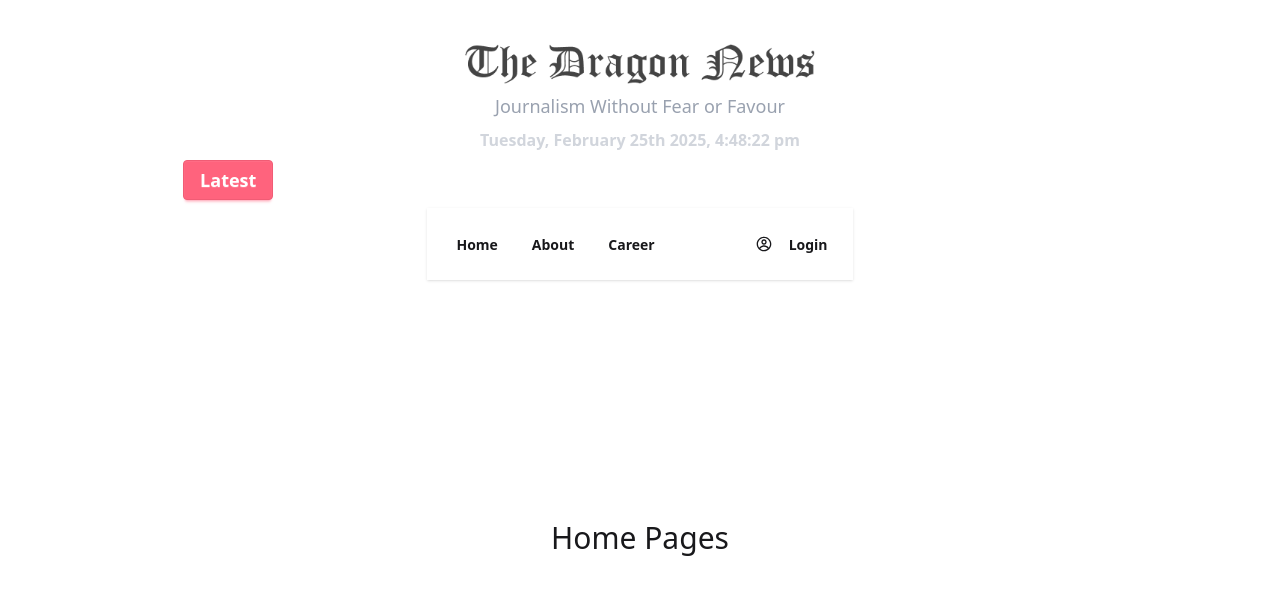
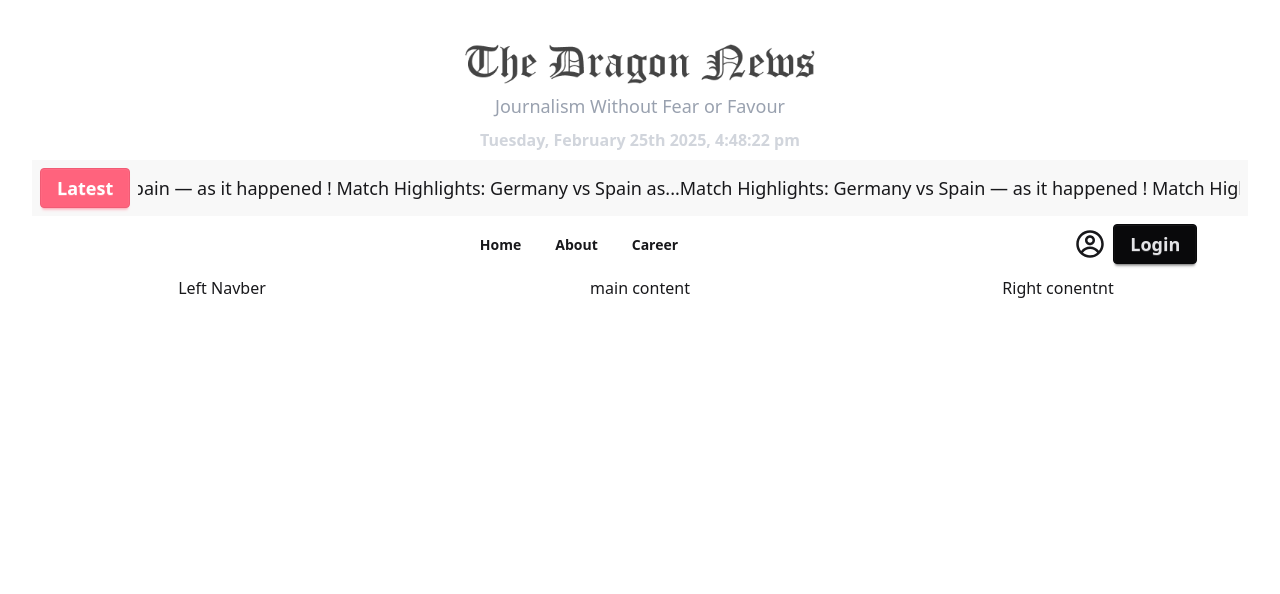
Before and after one commit to MdAsraful56/Dargon-News, a React (Vite) app: page / in a window 1280 px wide. Shown: the top 594 px of the page. Built offline with nearby package versions, Linux system fonts and the light colour scheme.

Commit message:
header completed

```diff
--- a/package.json
+++ b/package.json
@@ -14,6 +14,7 @@
     "moment": "^2.30.1",
     "react": "^19.0.0",
     "react-dom": "^19.0.0",
+    "react-fast-marquee": "^1.6.5",
     "react-icons": "^5.5.0",
     "react-router": "^7.2.0",
     "tailwindcss": "^4.0.8"
--- a/src/App.jsx
+++ b/src/App.jsx
@@ -11,6 +11,7 @@ function App() {
       <Route path='/' element={ <Root /> }>
         <Route index element={ <Home /> } />
         <Route path='/login' element={ <Login /> } />
+
       </Route>
     )
   )
--- a/src/components/Header/Header.jsx
+++ b/src/components/Header/Header.jsx
@@ -1,6 +1,8 @@
 import moment from 'moment';
 import logo from '../../assets/logo.png';
 import Navbar from '../Navbar/Navbar';
+import Marquee from 'react-fast-marquee';
+import { Link } from 'react-router';
 
 
 const Header = () => {
@@ -8,18 +10,26 @@ const Header = () => {
         <div className='flex flex-col items-center justify-center gap-4 mt-3'>
             <header className='flex flex-col items-center justify-center gap-2'>
                 <img className='w-[350px]' src={logo} alt="" />
-                <h4 className="text-lg text-gray-400">Journalism Without Fear or Favour</h4>
+                <h4 className="text-lg text-gray-400 ">Journalism Without Fear or Favour</h4>
                 <p className="text-base font-semibold text-gray-300">
                     {
                         moment().format('dddd, MMMM Do YYYY, h:mm:ss a')
                     }
                 </p>
-                <div className="flex flex-row items-center justify-center gap-2">
+                <div className="flex flex-row items-center justify-center gap-2 bg-base-200 rounded-base p-2">
                     <button className="btn btn-error text-white text-lg">Latest</button>
-                    <marquee className='text-lg'>Match Highlights: Germany vs Spain — as it happened ! Match Highlights: Germany vs Spain as...</marquee>
+                    {/* <marquee className='text-lg'>Match Highlights: Germany vs Spain — as it happened ! Match Highlights: Germany vs Spain as...</marquee> */}
+                    <Marquee pauseOnHover={true} className='space-x-40'>
+                        <Link to='/news' className='text-lg'>Match Highlights: Germany vs Spain — as it happened ! Match Highlights: Germany vs Spain as...</Link>
+                        <Link to='/news' className='text-lg'>Match Highlights: Germany vs Spain — as it happened ! Match Highlights: Germany vs Spain as...</Link>
+                        <Link to='/news' className='text-lg'>Match Highlights: Germany vs Spain — as it happened ! Match Highlights: Germany vs Spain as...</Link>
+                        <Link to='/news' className='text-lg'>Match Highlights: Germany vs Spain — as it happened ! Match Highlights: Germany vs Spain as...</Link>
+                    </Marquee>
                 </div>
 
-                <Navbar />
+                <section className='w-11/12 mx-auto'>
+                    <Navbar />
+                </section>
             </header>
         </div>
     );
--- a/src/components/Home/Home.jsx
+++ b/src/components/Home/Home.jsx
@@ -3,7 +3,11 @@
 const Home = () => {
     return (
         <div>
-            <h2 className="text-3xl text-center mt-60">Home Pages</h2>
+            <main className="w-11/12 mx-auto gt-5 grid grid-cols-12 mt-3">
+                <aside className='col-span-3'>Left Navber </aside>
+                <aside className='col-span-6'>main content</aside>
+                <aside className='col-span-3'>Right conentnt</aside>
+            </main>
         </div>
     );
 };
--- a/src/components/Navbar/Navbar.jsx
+++ b/src/components/Navbar/Navbar.jsx
@@ -1,5 +1,6 @@
-import { Link, NavLink } from "react-router";
+import {  NavLink } from "react-router";
 import { CgProfile } from "react-icons/cg";
+// import userIcon from '../../assets/user.png'
 
 
 const Navbar = () => {
@@ -8,39 +9,19 @@ const Navbar = () => {
         <NavLink to="/" className="btn btn-ghost">Home</NavLink>
         <NavLink to="/about" className="btn btn-ghost">About</NavLink>
         <NavLink to="/career" className="btn btn-ghost">Career</NavLink>
-
     </>
 
 
     return (
-        <div>
-            <div className="navbar bg-base-100 shadow-sm ">
-                <div className="navbar-start">
-                    <div className="dropdown">
-                    <div tabIndex={0} role="button" className="btn btn-ghost lg:hidden">
-                        <svg xmlns="http://www.w3.org/2000/svg" className="h-5 w-5" fill="none" viewBox="0 0 24 24" stroke="currentColor"> <path strokeLinecap="round" strokeLinejoin="round" strokeWidth="2" d="M4 6h16M4 12h8m-8 6h16" /> </svg>
-                    </div>
-                    <ul
-                        tabIndex={0}
-                        className="menu menu-sm dropdown-content bg-base-100 rounded-box z-1 mt-3 w-52 p-2 shadow">
-                        {
-                            nav
-                        }
-                    </ul>
-                    </div>
-
-                </div>
-                <div className="navbar-center hidden lg:flex">
-                    <ul className="menu menu-horizontal px-1">
-                    {
-                        nav
-                    }
-                    </ul>
-                </div>
-                <div className="navbar-end ml-20 ">
-                    <CgProfile />
-                    <Link to="/login" className="btn btn-ghost">Login</Link>
-                </div>
+        <div className="flex justify-between ">
+            <div className=""></div>
+            <div className="nav">
+                {nav}
+            </div>
+            <div className="lgoin flex flex-row items-center gap-2">
+                {/* <img src={userIcon} alt="" /> */}
+                <CgProfile className="text-3xl" />
+                <button className="btn btn-neutral rounded-base gap-2 items-center text-lg font-semibold">Login</button>
             </div>
         </div>
     );
--- a/src/index.css
+++ b/src/index.css
@@ -1,2 +1,6 @@
 @import "tailwindcss";
 @plugin "daisyui";
+
+
+/* google fonts  */
+@import url('https://fonts.googleapis.com/css2?family=Poppins:ital,wght@0,100;0,200;0,300;0,400;0,500;0,600;0,700;0,800;0,900;1,100;1,200;1,300;1,400;1,500;1,600;1,700;1,800;1,900&display=swap');
```
Also changed, not shown: 1 other file (tests, documents, lock files or other folders).
